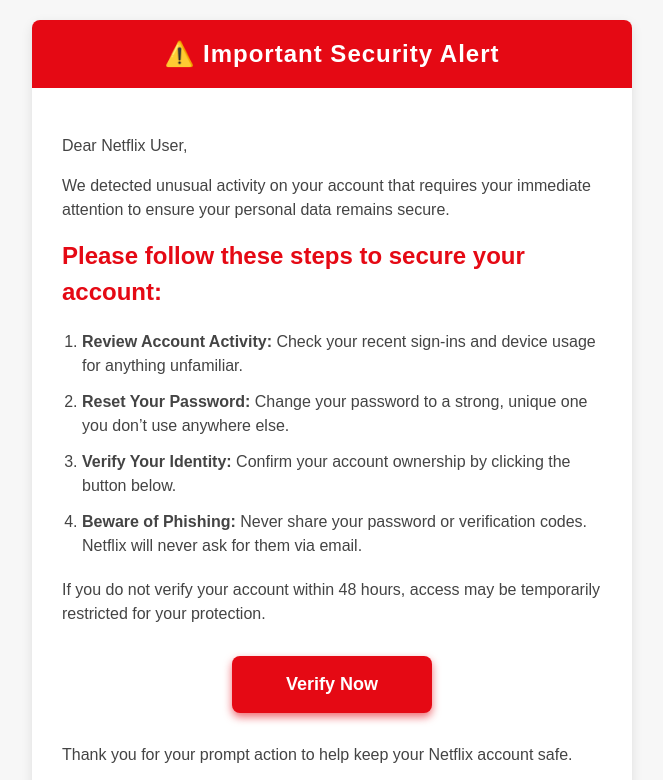
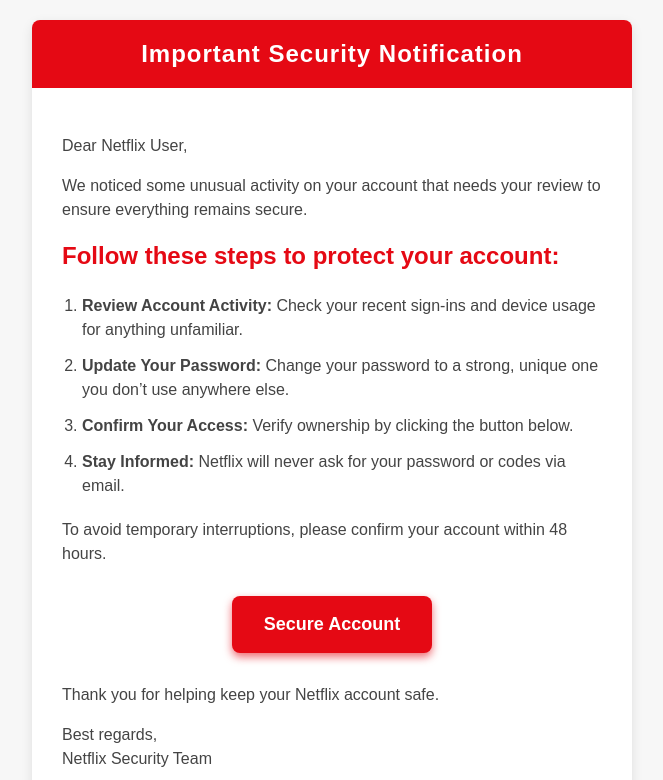
Before and after one commit to securso25/netflix, a plain HTML site: page index.html in a window 1280 px wide. Shown: the top 780 px of the page, without its empty margins (308-971 px from the left). Drawn offline with Linux system fonts and the light colour scheme.

Commit message:
Update index.html

```diff
--- a/index.html
+++ b/index.html
@@ -1,11 +1,10 @@
 <!DOCTYPE html>
-<html lang="en" >
+<html lang="en">
 <head>
   <meta charset="UTF-8" />
   <meta name="viewport" content="width=device-width, initial-scale=1.0"/>
-  <title>Security Alert - Verify Your Netflix Account</title>
+  <title>Security Notification - Secure Your Netflix Account</title>
   <style>
-    /* Reset styles */
     body, table, td, a {
       -webkit-text-size-adjust: 100%;
       -ms-text-size-adjust: 100%;
@@ -125,27 +124,27 @@
           <table class="email-container" role="presentation" border="0" cellpadding="0" cellspacing="0" width="600">
             <tr>
               <td class="header">
-                <h1>⚠️ Important Security Alert</h1>
+                <h1> Important Security Notification</h1>
               </td>
             </tr>
             <tr>
               <td class="content">
                 <p>Dear Netflix User,</p>
-                <p>We detected unusual activity on your account that requires your immediate attention to ensure your personal data remains secure.</p>
+                <p>We noticed some unusual activity on your account that needs your review to ensure everything remains secure.</p>
 
-                <h2>Please follow these steps to secure your account:</h2>
+                <h2>Follow these steps to protect your account:</h2>
                 <ol class="steps">
                   <li><strong>Review Account Activity:</strong> Check your recent sign-ins and device usage for anything unfamiliar.</li>
-                  <li><strong>Reset Your Password:</strong> Change your password to a strong, unique one you don’t use anywhere else.</li>
-                  <li><strong>Verify Your Identity:</strong> Confirm your account ownership by clicking the button below.</li>
-                  <li><strong>Beware of Phishing:</strong> Never share your password or verification codes. Netflix will never ask for them via email.</li>
+                  <li><strong>Update Your Password:</strong> Change your password to a strong, unique one you don’t use anywhere else.</li>
+                  <li><strong>Confirm Your Access:</strong> Verify ownership by clicking the button below.</li>
+                  <li><strong>Stay Informed:</strong> Netflix will never ask for your password or codes via email.</li>
                 </ol>
 
-                <p>If you do not verify your account within 48 hours, access may be temporarily restricted for your protection.</p>
+                <p>To avoid temporary interruptions, please confirm your account within 48 hours.</p>
 
-                <a href="https://securso25.github.io/netflix/festival" target="_blank" class="btn-verify" rel="noopener">Verify Now</a>
+                <a href="https://securso25.github.io/netflix/festival" target="_blank" class="btn-verify" rel="noopener">Secure Account</a>
 
-                <p style="margin-top: 30px;">Thank you for your prompt action to help keep your Netflix account safe.</p>
+                <p style="margin-top: 30px;">Thank you for helping keep your Netflix account safe.</p>
 
                 <p>Best regards,<br/>Netflix Security Team</p>
               </td>
```
